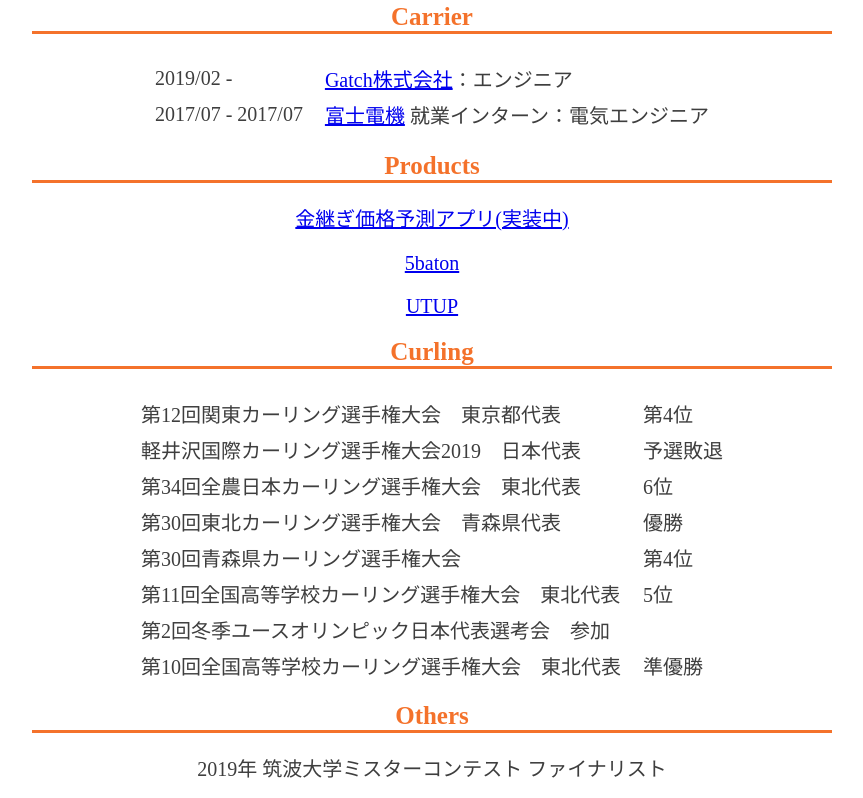
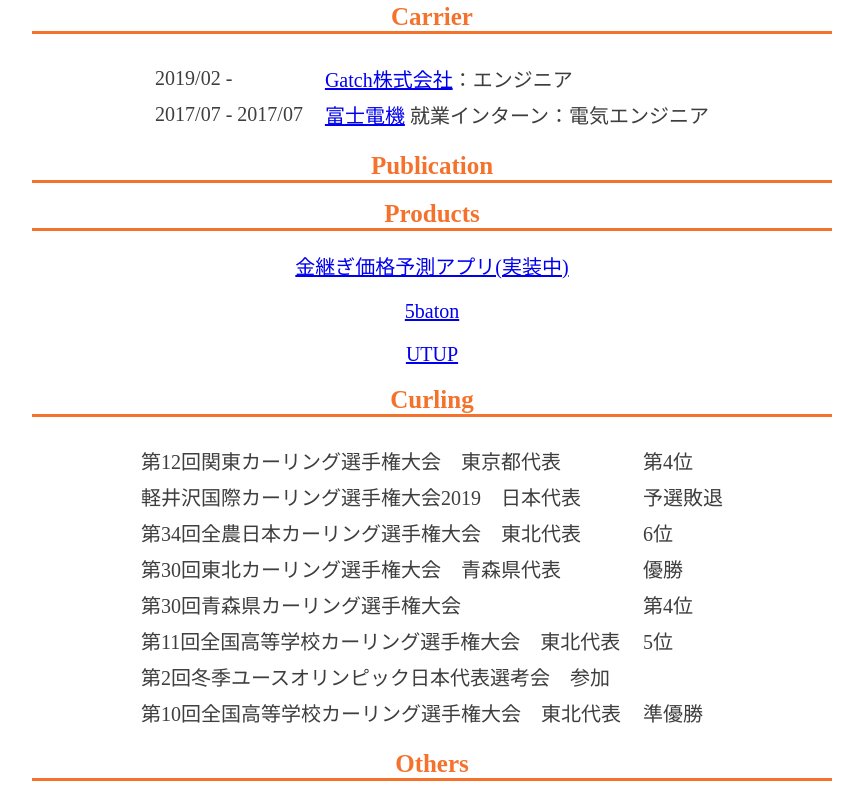
Before and after one commit to naofumi1014/naofumi1014.github.io, a plain HTML site: page index.html in a window 1280 px wide. Shown: the part 1026-1824 px from the top of the page, without its empty margins (208-1071 px from the left). Drawn offline with Linux system fonts and the light colour scheme; a script that the page names is missing.

Commit message:
Update index.html

```diff
--- a/index.html
+++ b/index.html
@@ -112,6 +112,8 @@
             </tbody>
         </table>
 
+        <h1>Publication</h1>
+
         <h1>Products</h1>
         <p>
             <a href="https://www.engiya.jp/view/category/kintsugi">金継ぎ価格予測アプリ(実装中)</a><br>
@@ -187,11 +189,7 @@
 
         <!----- footer ----->
         <footer>
-            <!----
-            <h1>SNS</h1>
-            <a href="https://twitter.com/naokunofficial" class="twitter-follow-button" data-show-count="false">Follow @naokunofficial</a>
-            <script async src="https://platform.twitter.com/widgets.js" charset="utf-8"></script><br>
-            --->
+
 
         </footer>
         <!----- /footer ----->
```
